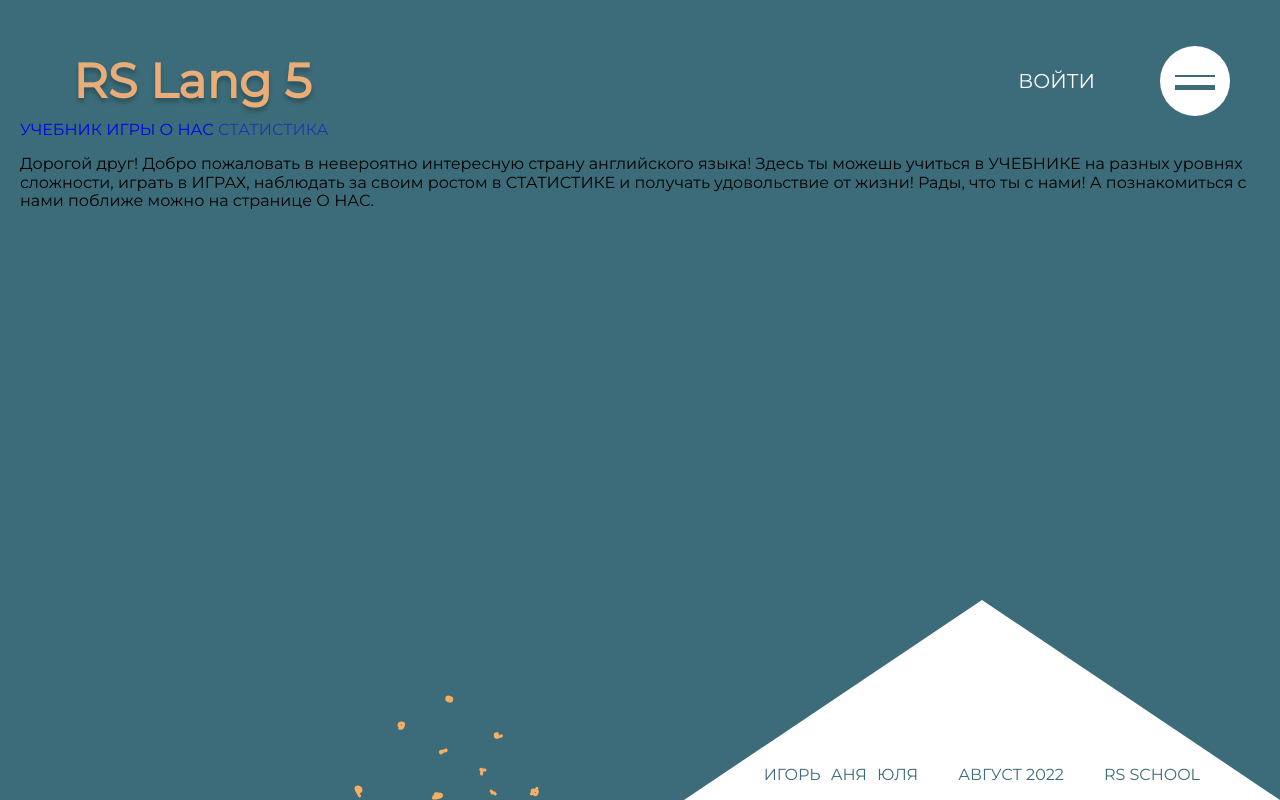
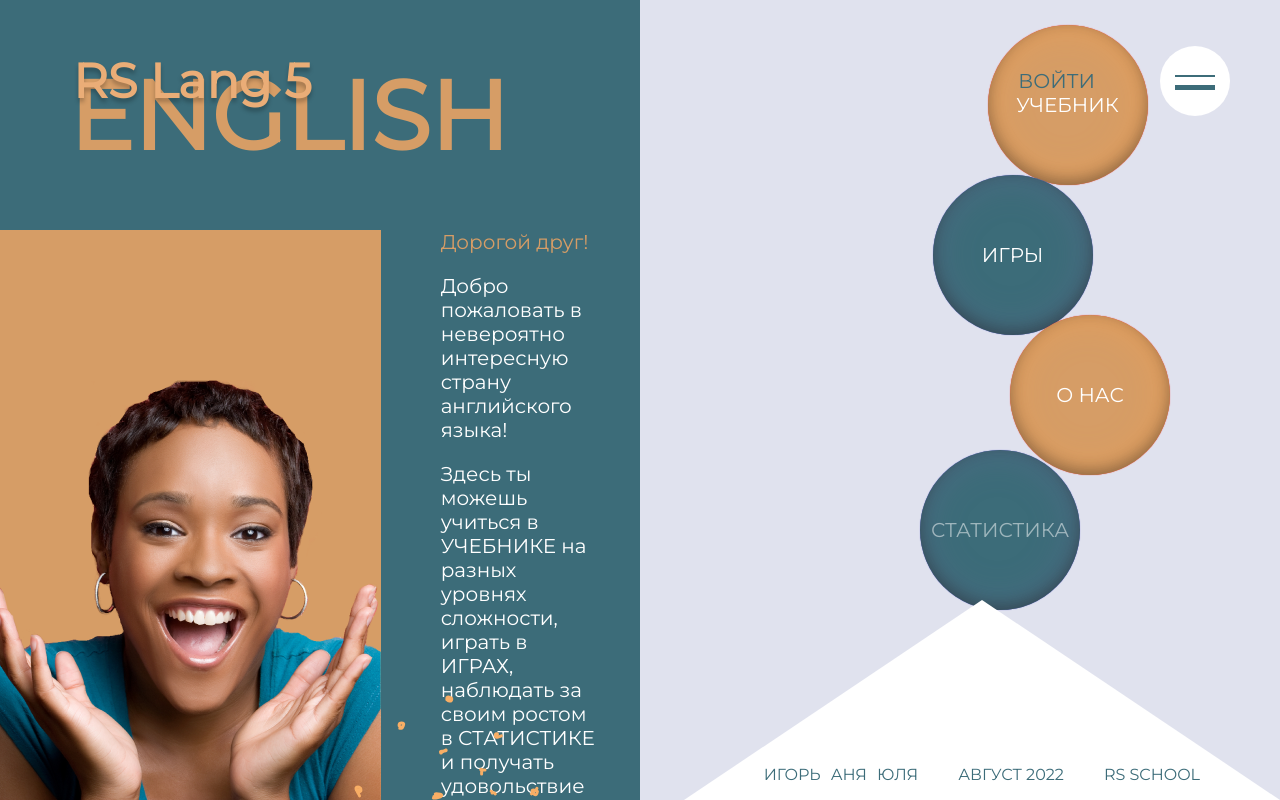
Before and after one commit to RSS-Team-Five/RSLang, a website built with webpack: page src/index.html in a window 1280 px wide. Both pictures are taken after a click on the link "RS Lang 5". Shown: the top 800 px of the page. Built offline with nearby package versions, Linux system fonts and the light colour scheme; no server answers.

Commit message:
feat: add main page style

```diff
--- a/src/scss/abstracts/_colors.scss
+++ b/src/scss/abstracts/_colors.scss
@@ -1,5 +1,5 @@
 $dark-grey: #224347;
-$lavender: #e0e1ed;
+$lavender: #e0e2ee;
 $light-grey: #d2cfd3;
 $middle-grey: #bab8bb;
 $light-shadow: #223c504d;
--- a/src/scss/components/_header.scss
+++ b/src/scss/components/_header.scss
@@ -1,4 +1,6 @@
 .header {
+  z-index: 10;
+
   &__wrapper {
     display: flex;
     align-items: center;
--- /dev/null
+++ b/src/scss/pages/_main.scss
@@ -0,0 +1,131 @@
+.main {
+  &__about-wrapper,
+  &__menu-wrapper {
+    @include flex();
+
+    align-items: flex-end;
+    justify-content: flex-end;
+    width: 50%;
+    height: 100%;
+  }
+
+  &__menu-wrapper {
+    align-items: flex-start;
+    justify-content: center;
+    padding-left: 250px;
+    background-color: $lavender;
+  }
+
+  &__about,
+  &__menu {
+    max-width: 720px;
+  }
+}
+
+.main-page {
+  @include flex(row);
+
+  position: absolute;
+  top: 0;
+  right: 0;
+  left: 0;
+  height: 100%;
+}
+
+.about {
+  display: grid;
+  grid-template-rows: 1fr 570px;
+  grid-template-columns: 1fr 1fr;
+  height: 100%;
+
+  &__header {
+    grid-area: 1/1/2/3;
+    width: 100%;
+    margin: auto 0;
+    padding-left: 70px;
+    color: $dark-orange;
+    font-weight: 600;
+    font-size: 96px;
+    line-height: 117px;
+    text-transform: uppercase;
+  }
+
+  &__photo-block {
+    @include flex();
+
+    justify-content: flex-end;
+    background-color: $dark-orange;
+  }
+
+  &__content {
+    @include flex();
+
+    align-items: flex-start;
+    justify-content: flex-start;
+    padding: 0 40px 0 60px;
+
+    & p {
+      margin-top: 0;
+      color: $white;
+      font-weight: 400;
+      font-size: 20px;
+      line-height: 24px;
+
+      &:nth-child(1) {
+        color: $dark-orange;
+      }
+    }
+  }
+}
+
+.menu {
+  @include flex();
+
+  justify-content: flex-end;
+  height: 100%;
+  margin-bottom: 200px;
+
+  &__ball {
+    @include flex();
+
+    width: 160px;
+    height: 160px;
+    background-color: $dark-orange;
+    border-radius: 50%;
+    box-shadow: inset 0 -5px 15px rgb(26 26 26 / 40%), inset -2px -1px 40px rgb(255 159 69 / 40%),
+      0 0 1px rgb(255 36 36);
+
+    &:nth-child(2n) {
+      background-color: $blue;
+      box-shadow: inset 0 -5px 15px rgb(26 26 26 / 40%), inset -2px -1px 40px rgb(111 104 151 / 40%),
+        0 0 1px rgb(92 90 219);
+    }
+
+    &:nth-child(1) {
+      margin-bottom: -10px;
+      margin-left: 75px;
+    }
+
+    &:nth-child(2) {
+      margin-right: 35px;
+      margin-bottom: -20px;
+    }
+
+    &:nth-child(3) {
+      margin-bottom: -25px;
+      margin-left: 120px;
+    }
+
+    &:nth-child(4) {
+      margin-right: 60px;
+      margin-bottom: -10px;
+    }
+  }
+
+  &__link {
+    color: $white;
+    font-weight: 500;
+    font-size: 20px;
+    line-height: 24px;
+  }
+}
--- a/src/scss/pages/index.scss
+++ b/src/scss/pages/index.scss
@@ -1,5 +1,6 @@
-@import 'bookPage.scss';
-@import 'sectionPage.scss';
-@import 'gamesPage.scss';
-@import 'sprintPage.scss';
-@import 'aboutPage.scss';
+@import 'bookPage';
+@import 'sectionPage';
+@import 'gamesPage';
+@import 'sprintPage';
+@import 'aboutPage';
+@import 'main';
--- a/src/views/View.ts
+++ b/src/views/View.ts
@@ -49,6 +49,9 @@ export default class View {
     if (this.content) {
       this.content.innerHTML = '';
       this.addBlueStyle();
+      this.content?.parentElement?.previousElementSibling?.firstElementChild?.firstElementChild?.lastElementChild?.classList.add(
+        'blue-color'
+      );
       const mainPage: HTMLElement = createMainPage();
       this.content?.append(mainPage);
       document.body.append(this.footerElement);
@@ -199,6 +202,9 @@ export default class View {
     document.body.classList.remove('grey-background');
     this.content?.parentElement?.previousElementSibling?.firstElementChild?.classList.remove('blue-color');
     this.content?.parentElement?.previousElementSibling?.firstElementChild?.classList.remove('orange-color');
+    this.content?.parentElement?.previousElementSibling?.firstElementChild?.firstElementChild?.lastElementChild?.classList.remove(
+      'blue-color'
+    );
     this.footerElement.classList.remove('orange-triangle');
   }
 
--- a/src/views/pages/mainPage.ts
+++ b/src/views/pages/mainPage.ts
@@ -1,20 +1,24 @@
 import state from '../../models/State';
 import CustomElement from '../../utils/customElement';
+import photo from '../../assets/images/happy-girl.png';
 
 function createMainPage() {
   const mainWrapper = new CustomElement('div', {
-    className: 'main__wrapper',
+    className: 'main__wrapper main-page',
   });
 
+  const menuWrapper = new CustomElement('div', {
+    className: 'main__menu-wrapper',
+  });
+  const menu = new CustomElement('div', { className: 'main__menu menu' });
+
   const mainFuncCalls = [{ name: 'book' }, { name: 'games' }, { name: 'aboutUs' }, { name: 'statistics' }];
-
   const names = [{ name: 'УЧЕБНИК' }, { name: 'ИГРЫ' }, { name: 'О НАС' }, { name: 'СТАТИСТИКА' }];
-
-  mainFuncCalls.map((item, i) => {
-    const link = `#/${item.name}`;
+  mainFuncCalls.forEach((item, i) => {
+    const menuBall = new CustomElement('div', { className: 'menu__ball' });
     const linkElement = new CustomElement('a', {
-      className: 'main__link',
-      href: link,
+      className: 'menu__link',
+      href: `#/${item.name}`,
       innerText: `${names[i].name}   `,
     });
     if (!state.user?.isAuthorized && linkElement.element.innerHTML === 'СТАТИСТИКА   ') {
@@ -25,18 +29,46 @@ function createMainPage() {
         state.router?.view('/signUp');
       };
     }
-    mainWrapper.addChildren([linkElement.element]);
-    return mainWrapper.element;
+    menuBall.addChildren([linkElement.element]);
+    menu.addChildren([menuBall.element]);
   });
 
-  const about = new CustomElement('p', {
-    className: 'main__about',
-    innerHTML: `Дорогой друг! Добро пожаловать в невероятно интересную страну английского языка!
-    Здесь ты можешь учиться в УЧЕБНИКЕ на разных уровнях сложности, играть в ИГРАХ, наблюдать за своим ростом в СТАТИСТИКЕ и получать удовольствие от жизни!
-    Рады, что ты с нами! А познакомиться с нами поближе можно на странице О НАС.`,
+  const aboutWrapper = new CustomElement('div', {
+    className: 'main__about-wrapper',
+  });
+  const about = new CustomElement('div', {
+    className: 'main__about about',
   });
 
-  mainWrapper.addChildren([about.element]);
+  const aboutHeader = new CustomElement('div', {
+    className: 'about__header',
+    innerHTML: 'English',
+  });
+
+  const aboutPhotoBlock = new CustomElement('div', {
+    className: 'about__photo-block',
+  });
+  const aboutPhoto = new CustomElement('img', {
+    className: 'about__photo',
+    src: photo,
+    alt: 'photo',
+  });
+  aboutPhotoBlock.addChildren([aboutPhoto.element]);
+
+  const aboutContent = new CustomElement('div', {
+    className: 'about__content',
+    innerHTML: `<p>Дорогой друг!</p>
+    <p>Добро пожаловать в невероятно интересную страну английского языка!</p>
+    <p>Здесь ты можешь учиться в УЧЕБНИКЕ на разных уровнях сложности, играть в ИГРАХ, наблюдать за своим ростом в СТАТИСТИКЕ и получать удовольствие от жизни!</p>
+    <p>Рады, что ты с нами! А познакомиться с нами поближе можно на странице О НАС.</p>
+    <p>Удачи в учебе!</p>`,
+  });
+
+  about.addChildren([aboutHeader.element, aboutPhotoBlock.element, aboutContent.element]);
+
+  aboutWrapper.addChildren([about.element]);
+  menuWrapper.addChildren([menu.element]);
+  mainWrapper.addChildren([aboutWrapper.element, menuWrapper.element]);
 
   return mainWrapper.element;
 }
```
Also changed, not shown: src/assets/images/happy-girl.png (added).
